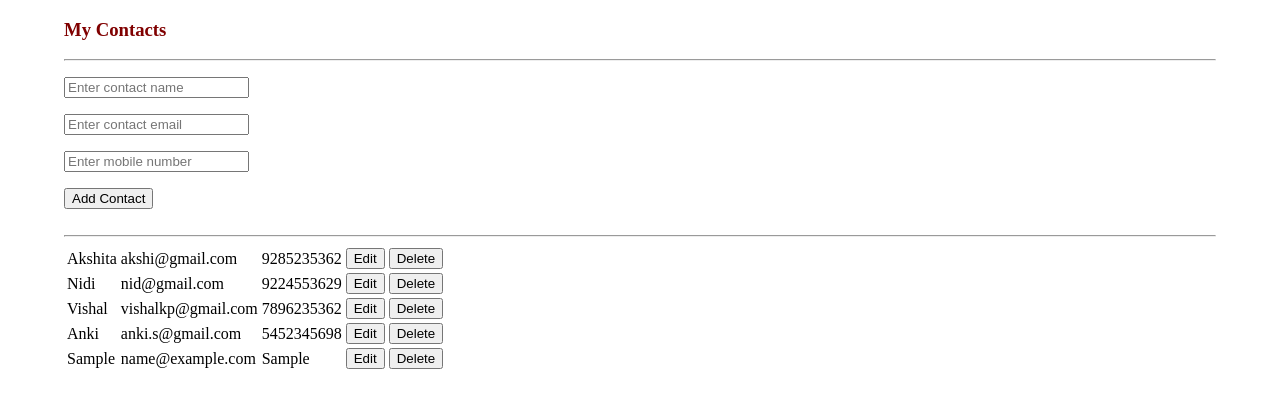
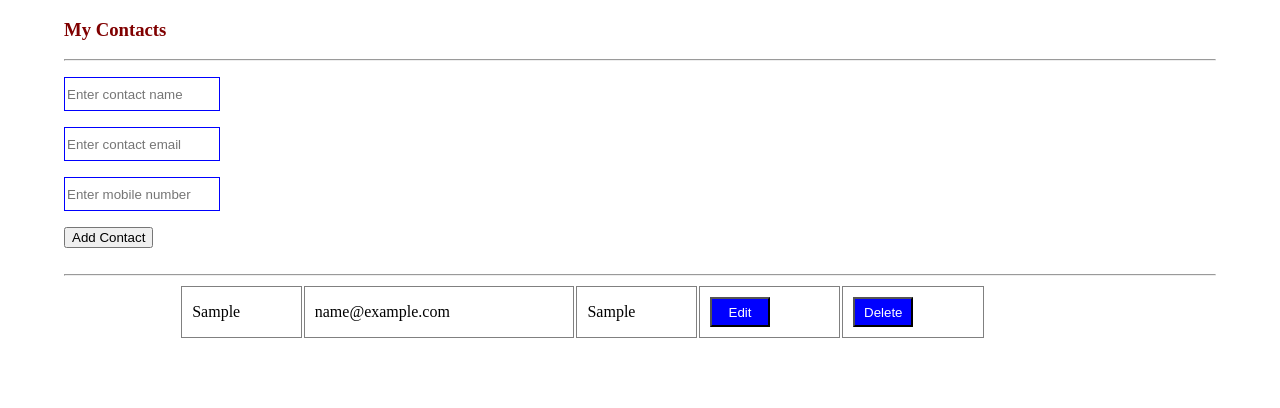
Before and after one commit to miteuser12/contactapp, a plain HTML site: page index.html in a window 1280 px wide. Both pictures are taken after typing "Sample", "name@example.com", "Sample" into the empty fields and a click on the button "Add Contact". Drawn offline with Linux system fonts and the light colour scheme.

Commit message:
contactsapp is added

```diff
--- a/css/main.css
+++ b/css/main.css
@@ -9,3 +9,34 @@ h3{
 #update{
     display: none;
 }
+
+table{
+    margin-left: 10%;
+    margin-right: 10%;
+    width: 70%;
+}
+
+table td{
+    border: 1px solid gray;
+    padding: 10px;
+}
+
+table tr:nth-child(even){
+    background-color: #f2f2f2;
+}
+
+table td:hover{
+    background-color: darkgray;
+}
+input{
+    width: 150px;
+    height: 30px;
+    border: 1px solid blue;
+}
+
+table td button{
+    background-color: blue;
+    color: white;
+    width: 60px;
+    height: 30px;
+}
--- a/js/main.js
+++ b/js/main.js
@@ -1,19 +1,25 @@
-var contacts = [
-    {"name" : "Akshita", "email":"akshi@gmail.com", "mobile":"9285235362"},
-    {"name" : "Nidi", "email":"nid@gmail.com", "mobile":"9224553629"},
-    {"name" : "Vishal", "email":"vishalkp@gmail.com", "mobile":"7896235362"},
-    {"name" : "Anki", "email":"anki.s@gmail.com", "mobile":"5452345698"}
-];
+if(localStorage.getItem("contacts") == null)
+    localStorage.setItem("contacts", JSON.stringify([]));
+
+var tempIndex = -1;
 
 function addContact(){
-    contact = getContact();
+    var contact = getContact();
+    var contacts = getDataFromLocalStorage();
     contacts.push(contact);
+    updateDataToLocalStorage(contacts);
      clearFormData();
     viewData();
 }
 
 function viewData(){
+    var contacts = getDataFromLocalStorage();
+
     var data = "";
+    if(contacts.length == 0){
+        data = "Contacts is not yet added.....";
+    }else{
+
     data += "<table>";
     for(var i = 0; i < contacts.length; i++){
         data += "<tr>";
@@ -26,19 +32,22 @@ function viewData(){
         data += "</tr>";
     }
     data += "</table>";
-
+    }
     document.getElementById("content").innerHTML = data;
 }
 
-viewData();
+ viewData();
 
 
 function deleteContact(index){
-  contacts.splice(index,1);
+    var contacts = getDataFromLocalStorage();
+    contacts.splice(index,1);
+    updateDataToLocalStorage(contacts);
     viewData();
 }
 
 function editContact(index){
+    var contacts = getDataFromLocalStorage();
     contact = contacts[index];
     tempIndex = index;
     document.getElementById('cname').value = contact.name;
@@ -50,8 +59,10 @@ function editContact(index){
 }
 
 function updateContact(){
+    var contacts = getDataFromLocalStorage();
     contact = getContact();
     contacts.splice(tempIndex, 1, contact);
+    updateDataToLocalStorage(contacts);
     clearFormData();
     document.getElementById("add").style.display="block";
     document.getElementById("update").style.display="none";
@@ -77,3 +88,14 @@ function getContact(){
     return contact;
 
 }
+
+function getDataFromLocalStorage(){
+  var contacts = JSON.parse(localStorage.getItem("contacts"));
+    return contacts;
+
+}
+
+function updateDataToLocalStorage(updatedData){
+   localStorage.setItem("contacts", JSON.stringify(updatedData));
+
+}
```
Also changed, not shown: storagedemo.html (added, +26 -0 lines).
